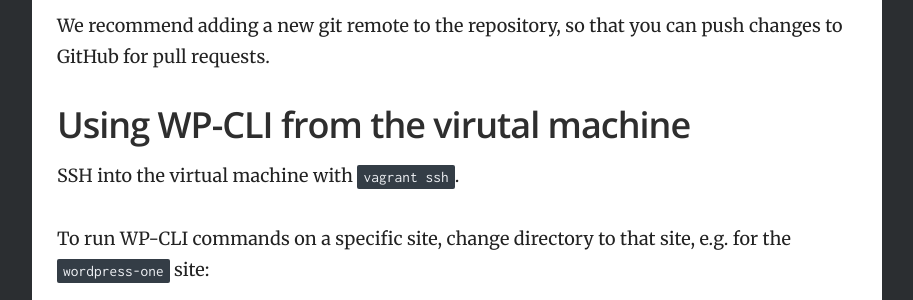
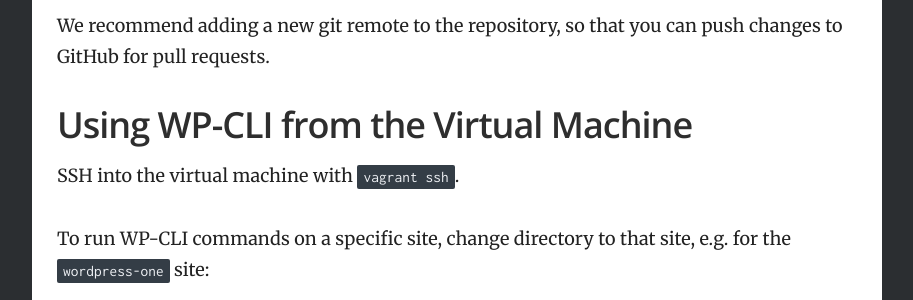
Before and after one commit to Varying-Vagrant-Vagrants/varyingvagrantvagrants.org, a Jekyll site: the page built from docs/en-US/references/wpcli.md, in a window 1280 px wide. Shown: the part 1520-1820 px from the top of the page, without its empty margins (333-1246 px from the left). Built offline with Jekyll 4.4.1, drawn with Linux system fonts in a browser that asks for light colours.

Commit message:
Update docs/en-US/references/wpcli.md

```diff
--- a/docs/en-US/references/wpcli.md
+++ b/docs/en-US/references/wpcli.md
@@ -39,7 +39,7 @@ WP-CLI has exhaustive [documentation](https://make.wordpress.org/cli/handbook/)
 
 We recommend adding a new git remote to the repository, so that you can push changes to GitHub for pull requests.
 
-## Using WP-CLI from the virutal machine
+## Using WP-CLI from the Virtual Machine
 
 SSH into the virtual machine with `vagrant ssh`.
 
```
